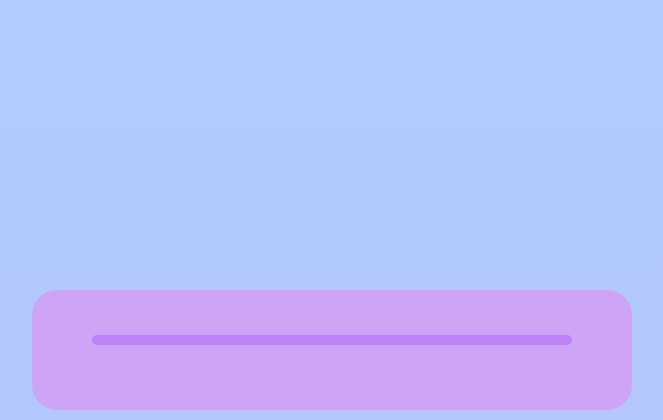
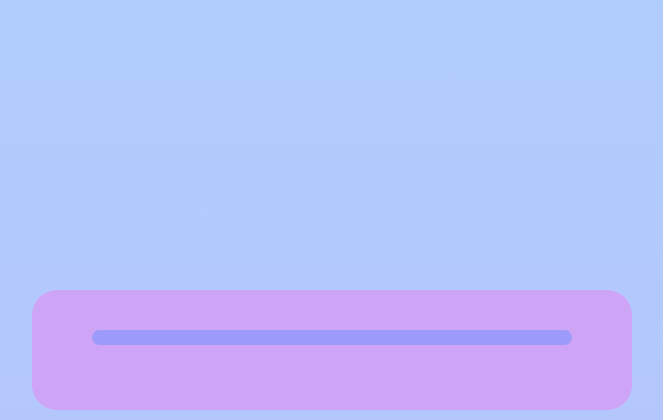
Before and after one commit to ramzialhaddad/hypergabe.space, a PHP site: page / in a window 1280 px wide. Shown: the part 380-800 px from the top of the page, without its empty margins (308-971 px from the left). Run offline with PHP 8.4, Linux system fonts and the light colour scheme.

Commit message:
base template for radio

```diff
--- a/index.html
+++ b/index.html
@@ -45,19 +45,18 @@
           </h1>
         </div>
         <div id="radio" class="radio-wrapper">
-          <div class="radio-panel">
-            <span class="radio-song-name"></span>
-          </div>
+
+          <span class="radio-song-name"></span>
 
           <div class="radio-controls">
             <span class="radio-progress">
               <span class="radio-progress-bar"></span>
             </span>
-            <span class="radio-button-wrappers">
-              <a role="button" class="radio-button icon-previous"></a>
-              <a role="button" class="radio-button-pause icon-play"></a>
-              <a role="button" class="radio-button-mute icon-mute"></a>
-              <a role="button" class="radio-button icon-next"></a>
+            <span class="radio-button-wrapper">
+              <a role="button" class="radio-button previous"></a>
+              <a role="button" class="radio-button play-pause"></a>
+              <a role="button" class="radio-button mute"></a>
+              <a role="button" class="radio-button next"></a>
             </span>
           </div>
         </div>
--- a/radio.css
+++ b/radio.css
@@ -1,12 +1,6 @@
-#Radio{
-	width: 800px;
-	height: 100px;
-	position: absolute;
-	bottom: 0;
-}
 .radio-wrapper{
 	width: 600px;
-	height: 120px;
+    height: 120px;
 	position: absolute;
 	bottom: 10px;
 	right: 25%;
@@ -15,42 +9,17 @@
 	border-radius: 25px;
 	background-color: rgb(245, 111, 234, 0.4);
 }
+.radio-controls{
+    width: 80%;
+    height: 100%;
+    margin: 0 auto;
+}
 .radio-progress{
     display: block;
-    width: 80%;
-    height: 10px;
-    position: absolute;
-    top: 45px;
-    right: 25%;
-    left: 50%;
-    margin-left: -40%;
-    border-radius: 25px;
-    background-color: rgb(190, 130, 247);
+    width: 100%;
+    height: 15px;
+    border-radius: 20px;
+    margin-top: 40px;
+    background-color: rgb(156, 154, 250);
     overflow: hidden;
 }
-
-.radio-progress.loading{
-    background-image: -webkit-linear-gradient(-45deg, #808e97 25%, transparent 25%, transparent 50%, #808e97 50%, #808e97 75%, transparent 75%, transparent);
-    background-image: -moz-linear-gradient(-45deg, #808e97 25%, transparent 25%, transparent 50%, #808e97 50%, #808e97 75%, transparent 75%, transparent);
-    background-image: -o-linear-gradient(-45deg, #808e97 25%, transparent 25%, transparent 50%, #808e97 50%, #808e97 75%, transparent 75%, transparent);
-    background-image: linear-gradient(-45deg, #808e97 25%, transparent 25%, transparent 50%, #808e97 50%, #808e97 75%, transparent 75%, transparent);
-    background-size: 20px 20px;
-    -webkit-animation: loadingStripes 700ms linear infinite;
-    -moz-animation: loadingStripes 700ms linear infinite;
-    -ms-animation: loadingStripes 700ms linear infinite;
-    -o-animation: loadingStripes 700ms linear infinite;
-    animation: loadingStripes 700ms linear infinite;
-  }
-
-  .radio-progress-bar{
-    -webkit-transition: width 200ms linear;
-    -moz-transition: width 200ms linear;
-    -o-transition: width 200ms linear;
-    transition: width 200ms linear;
-    display: block;
-    height: 100%;
-    width: 0;
-    max-width: 100%;
-    background-color: #808e97;
-    border-radius: 25px;
-  }
```
